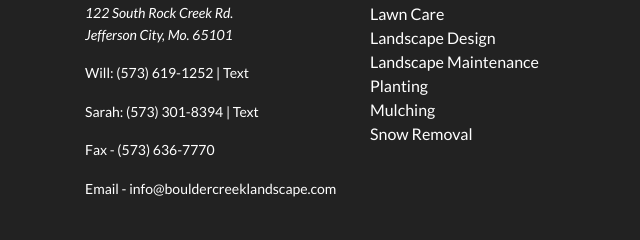
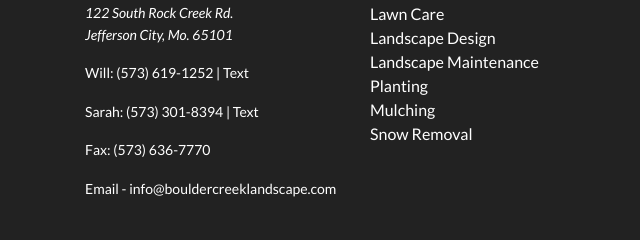
Before and after one commit to jtylermurphy/bouldercreek, a plain HTML site: page index.html in a window 1280 px wide. Shown: the part 2258-2498 px from the top of the page, 0-640 px from the left. Drawn offline with nearby package versions, Linux system fonts and the light colour scheme.

Commit message:
put colon after Fax

```diff
--- a/index.html
+++ b/index.html
@@ -200,7 +200,7 @@
 
     <p>Will: <a href="tel:+15736191252">(573) 619-1252</a> | <a href="sms:+15736191252">Text</a></p>
     <p>Sarah: <a href="tel:+15733018394">(573) 301-8394</a> | <a href="sms:+15733018394">Text</a></p>
-    <p>Fax - (573) 636-7770</p>
+    <p>Fax: (573) 636-7770</p>
 
     <p>Email - info@bouldercreeklandscape.com</p>
   </div>
```
Also changed, not shown: 404.html (+1 -1 lines), about/index.html (+1 -1 lines), contact.html (+1 -1 lines), landscapedesign.html (+1 -1 lines), landscapemaintenance.html (+1 -1 lines), lawncare.html (+1 -1 lines), mulching.html (+1 -1 lines), planting.html (+1 -1 lines), portfolio.html (+1 -1 lines), referrals.html (+1 -1 lines), snowremoval.html (+1 -1 lines).
